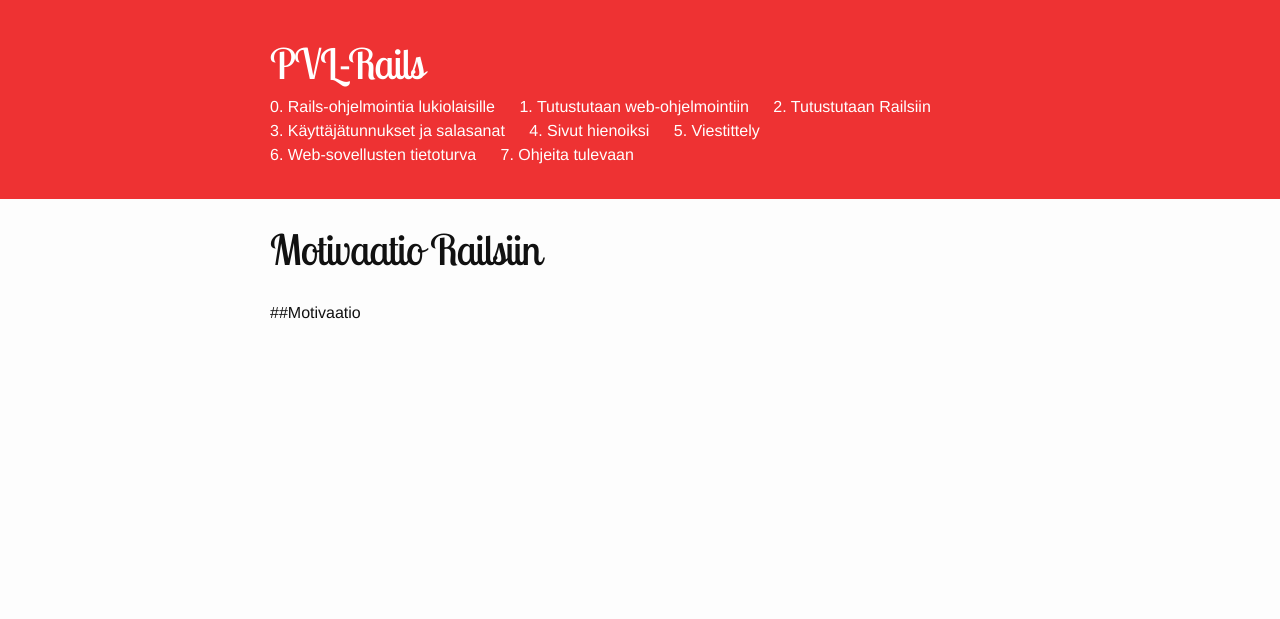
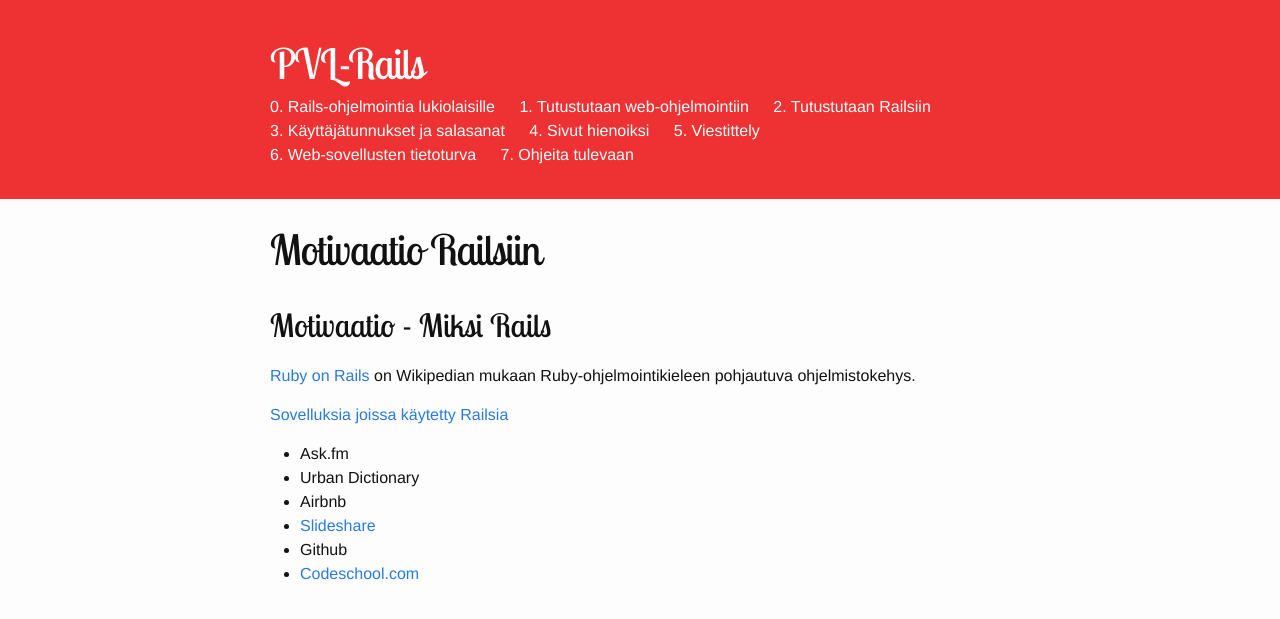
Before and after one commit to viderizer/pvl-rails.github.io, a Jekyll site: the page built from _pages/motivaatio.md, in a window 1280 px wide. Shown: the top 619 px of the page. Built offline with Jekyll 4.4.1, drawn with Linux system fonts in a browser that asks for light colours.

Commit message:
Update motivaatio.md

```diff
--- a/_pages/motivaatio.md
+++ b/_pages/motivaatio.md
@@ -4,4 +4,14 @@ title: Motivaatio Railsiin
 permalink: /motivaatio/
 ---
 
-##Motivaatio
+## Motivaatio - Miksi Rails
+
+[Ruby on Rails](https://fi.wikipedia.org/wiki/Ruby_on_Rails) on Wikipedian mukaan Ruby-ohjelmointikieleen pohjautuva ohjelmistokehys.
+
+[Sovelluksia joissa käytetty Railsia](http://skillcrush.com/2015/02/02/37-rails-sites/)
+* Ask.fm
+* Urban Dictionary
+* Airbnb
+* [Slideshare](https://prograils.com/posts/top-10-famous-sites-built-with-ruby-on-rails)
+* Github
+* [Codeschool.com](https://wappalyzer.com/applications/ruby-rails)
```
